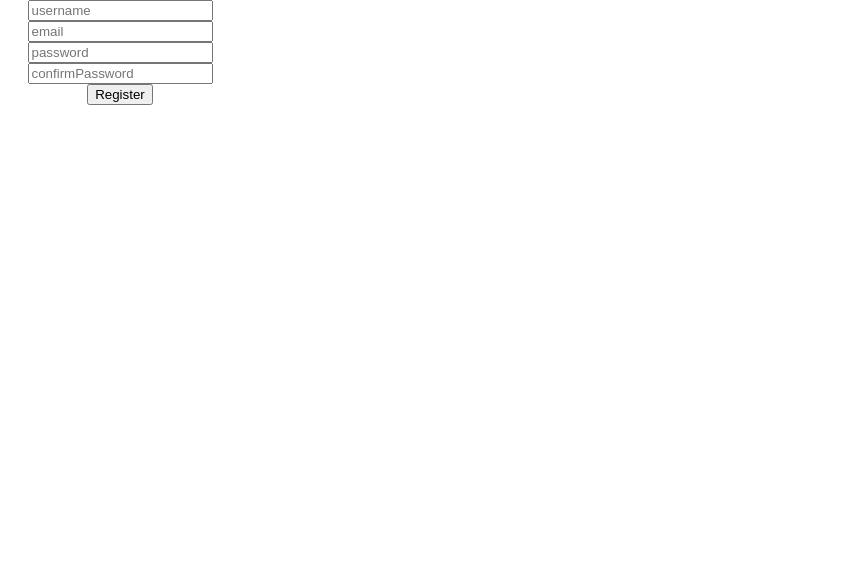
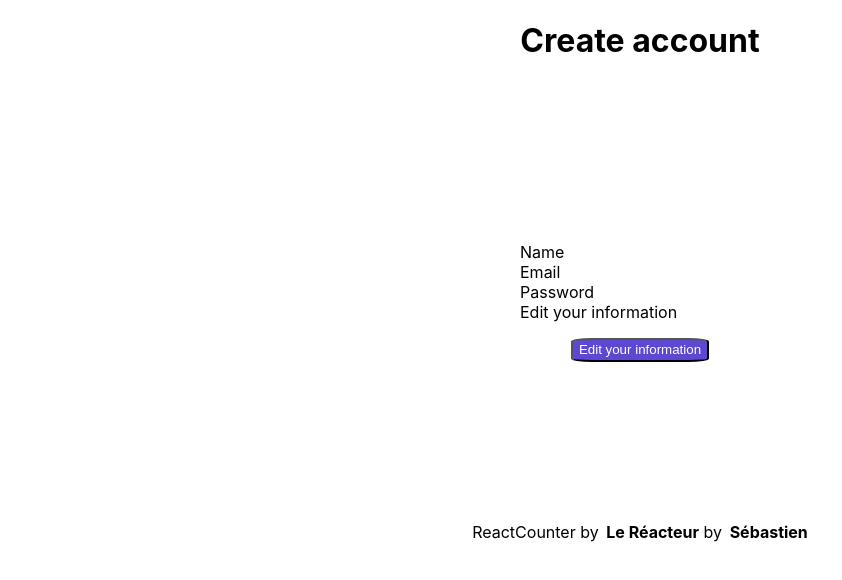
Before and after one commit to pingusl/simpleForm, a React (Create React App) app: page / in a window 1280 px wide. Shown: the top 580 px of the page, without its empty margins (0-842 px from the left). Built offline with nearby package versions, Linux system fonts and the light colour scheme.

Commit message:
Pas trouvé la solution...

```diff
--- a/src/App.css
+++ b/src/App.css
@@ -1,9 +1,50 @@
+.App {
+  width: 100vw;
+  display: flex;
+  flex-direction: column;
+  align-items: center;
+  /* justify-content: center; */
+}
+/* Header */
+.header {
+  display: flex;
+}
+
 .form {
   display: flex;
   flex-direction: column;
   align-items: center;
   width: 15rem;
+  margin-top: 10rem;
+}
+.field {
+  display: flex;
+  flex-direction: column;
+}
+.steptwo {
+  display: flex;
+  flex-direction: column;
+
+  width: 15rem;
+  margin-top: 10rem;
 }
 .inactive {
   display: none;
 }
+.valid-bt {
+  margin-top: 3rem;
+  background-color: #5c48d3;
+  border-radius: 15%;
+  color: white;
+  height: 1.5rem;
+  margin-top: 1rem;
+}
+/* Footer */
+.footer {
+  display: flex;
+  justify-content: center;
+  margin-top: 10rem;
+}
+.bold-span {
+  font-weight: bold;
+}
--- a/src/App.js
+++ b/src/App.js
@@ -1,31 +1,46 @@
+//----Loading State----//
+import { useState } from "react";
 //----Loading CSS -----/
 import "./App.css";
-//----Loading library----//
-import { useState } from "react";
+
 //----Import Components----//
+import Header from "./components/header";
 import Form from "./components/form";
+import StepTwo from "./components/stepTwo";
+import Footer from "./components/footer";
+function App(props) {
+  //----states creation----(one state by field)//
+  // const [username, setUsername] = useState("");
+  // const [email, setEmail] = useState("");
+  // const [password, setPassword] = useState("");
+  // const [confirmPassword, setConfirmPassword] = useState("");
+  const [spy, setSpy] = useState(false);
 
-function App() {
-  //----states creation----(one state by field)//
-  const [username, setUsername] = useState("");
-  const [email, setEmail] = useState("");
-  const [password, setPassword] = useState("");
-  const [confirmPassword, setConfirmPassword] = useState("");
   //----Actions on button Click----//
   const handleSubmit = (event) => {
     event.preventDefault();
-    //console.log("Passage dans fonction HandleSubmit");
-    alert("Formulaire envoyé!");
-    //----Remise a vide du formulaire----//
-    // setUsername("");
-    // setEmail("");
-    // setPassword("");
-    // setConfirmPassword("");
+    alert(`Formulaire envoyé!`);
   };
   //----Form creation----//
   return (
     <div className="App">
-      <Form />
+      <Header />
+      <Form connector={spy} />
+      <StepTwo
+        connector={spy}
+        username={props.username}
+        email={props.email}
+        password={props.password}
+      />
+      <input
+        className="valid-bt"
+        type="submit"
+        value={spy === true ? "Register" : "Edit your information"}
+        onClick={(event) => {
+          spy === true ? setSpy(false) : setSpy(true);
+        }}
+      />
+      <Footer />
     </div>
   );
 }
--- /dev/null
+++ b/src/components/footer.js
@@ -0,0 +1,11 @@
+const Footer = () => {
+  return (
+    <div className="footer">
+      <span>ReactCounter by</span>
+      <span className="bold-span"> &nbsp; Le Réacteur </span>
+      <span>&nbsp;by</span>
+      <span className="bold-span">&nbsp; Sébastien</span>
+    </div>
+  );
+};
+export default Footer;
--- a/src/components/form.js
+++ b/src/components/form.js
@@ -1,20 +1,17 @@
 //----Loading library----//
 import { useState } from "react";
-
-const Form = () => {
+import Field from "./field";
+const Form = (props) => {
   //----states creation----(one state by field)//
   const [username, setUsername] = useState("");
   const [email, setEmail] = useState("");
   const [password, setPassword] = useState("");
   const [confirmPassword, setConfirmPassword] = useState("");
-  const [spy, setSpy] = useState(false);
 
   //----Actions on button Click----//
   const handleSubmit = (event) => {
     event.preventDefault();
-    console.log("Passage dans fonction HandleSubmit");
-    console.log(`line 16 spy= ${spy}`);
-    //alert("Formulaire envoyé!");
+
     //----Remise a vide du formulaire----//
     // setUsername("");
     // setEmail("");
@@ -22,8 +19,12 @@ const Form = () => {
     // setConfirmPassword("");
   };
   return (
+    <div className={props.connector === true ? "active" : "inactive"}>
       <form className="form" onSubmit={handleSubmit}>
+        <div className="field">
+          <label>Name</label>
           <input
+            name="name"
             placeholder="username"
             type="text"
             onChange={(event) => {
@@ -31,7 +32,11 @@ const Form = () => {
             }}
             value={username}
           />
+        </div>
+        <div className="field">
+          <label>Email</label>
           <input
+            name="email"
             placeholder="email"
             type="text"
             onChange={(event) => {
@@ -39,7 +44,11 @@ const Form = () => {
             }}
             value={email}
           />
+        </div>
+        <div className="field">
+          <label>Password</label>
           <input
+            name="password"
             placeholder="password"
             type="text"
             onChange={(event) => {
@@ -47,25 +56,21 @@ const Form = () => {
             }}
             value={password}
           />
-
+        </div>
+        <div className="field">
+          <label>Confirm Password</label>
           <input
-        placeholder="confirmPassword"
+            name="confirmpassword"
+            placeholder="confirm your password"
             type="text"
             onChange={(event) => {
               setConfirmPassword(event.target.value);
             }}
             value={confirmPassword}
-        className={spy === true ? "inactive" : "active"}
           />
-      <input
-        className="valid-bt"
-        type="submit"
-        value="Register"
-        onClick={(event) => {
-          spy === true ? setSpy(false) : setSpy(true);
-        }}
-      />
+        </div>
       </form>
+    </div>
   );
 };
 export default Form;
--- /dev/null
+++ b/src/components/header.js
@@ -0,0 +1,4 @@
+const Header = () => {
+  return <h1 className="header">Create account</h1>;
+};
+export default Header;
--- /dev/null
+++ b/src/components/stepTwo.js
@@ -0,0 +1,23 @@
+const StepTwo = (props) => {
+  return (
+    <div className={props.connector === true ? "inactive" : "active steptwo"}>
+      <div>
+        <div className="result">
+          <span>Name</span>
+          <span>{props.name}</span>
+        </div>
+        <div className="result">
+          <span>Email</span>
+          <span>{props.email}</span>
+        </div>
+        <div className="result">
+          <span>Password</span>
+          <span>{props.password}</span>
+        </div>
+      </div>
+
+      <div>Edit your information</div>
+    </div>
+  );
+};
+export default StepTwo;
```
Also changed, not shown: src/components/input.js (deleted). Lines whose indentation alone changed are shown as unchanged.
